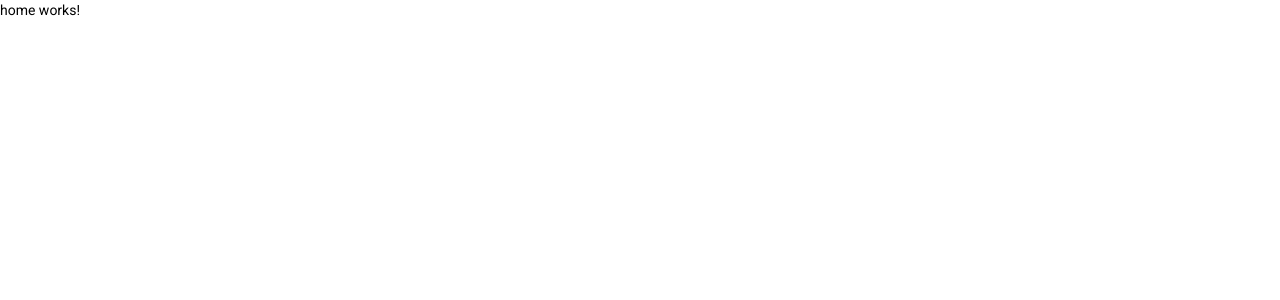
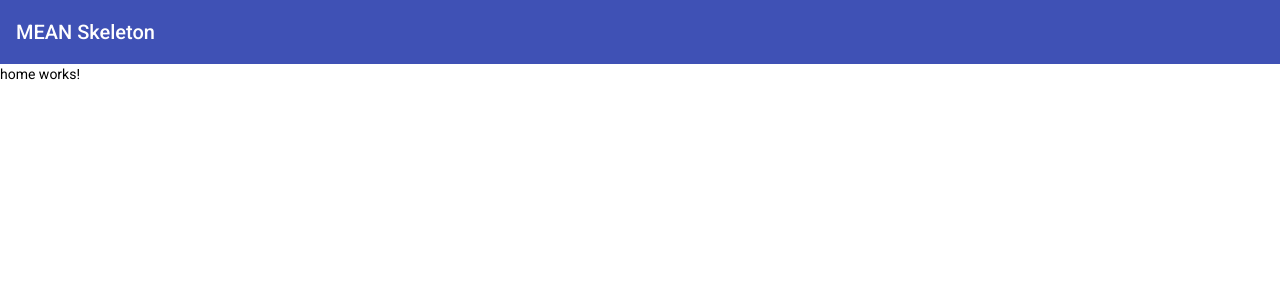
Before and after one commit to blessed-sibanda/mean-skeleton, an Angular app: page /home in a window 1280 px wide. Shown: the top 300 px of the page. Built offline with nearby package versions, Linux system fonts and the light colour scheme.

Commit message:
setup angular material

```diff
--- /dev/null
+++ b/src/app/app-material.module.ts
@@ -0,0 +1,11 @@
+import { NgModule } from '@angular/core';
+import { MatToolbarModule } from '@angular/material/toolbar';
+
+const materialModules = [MatToolbarModule];
+
+@NgModule({
+  declarations: [],
+  imports: [...materialModules],
+  exports: [...materialModules],
+})
+export class AppMaterialModule {}
--- a/src/app/app.component.html
+++ b/src/app/app.component.html
@@ -1 +1,5 @@
+<mat-toolbar color="primary">
+  <h1>MEAN Skeleton</h1>
+</mat-toolbar>
+
 <router-outlet></router-outlet>
```
Also changed, not shown: src/app/app.module.ts (+7 -1 lines).
